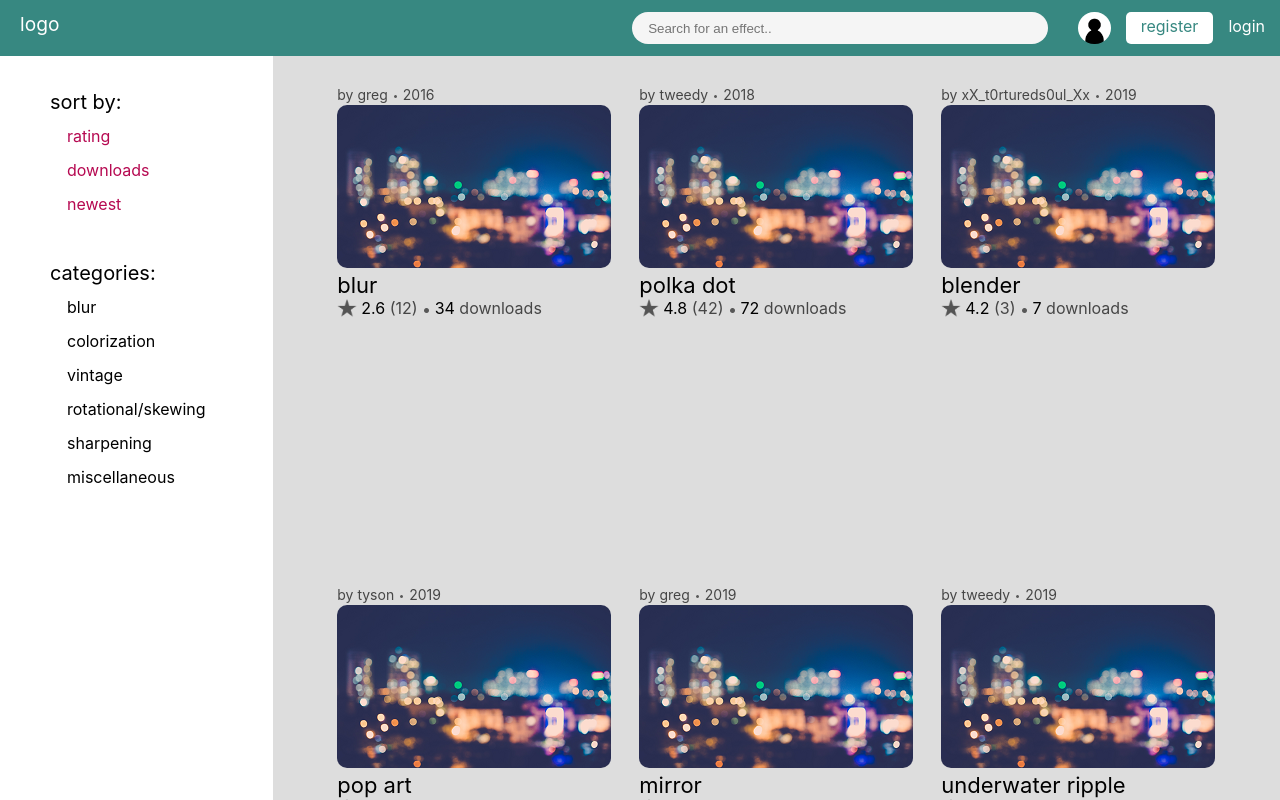
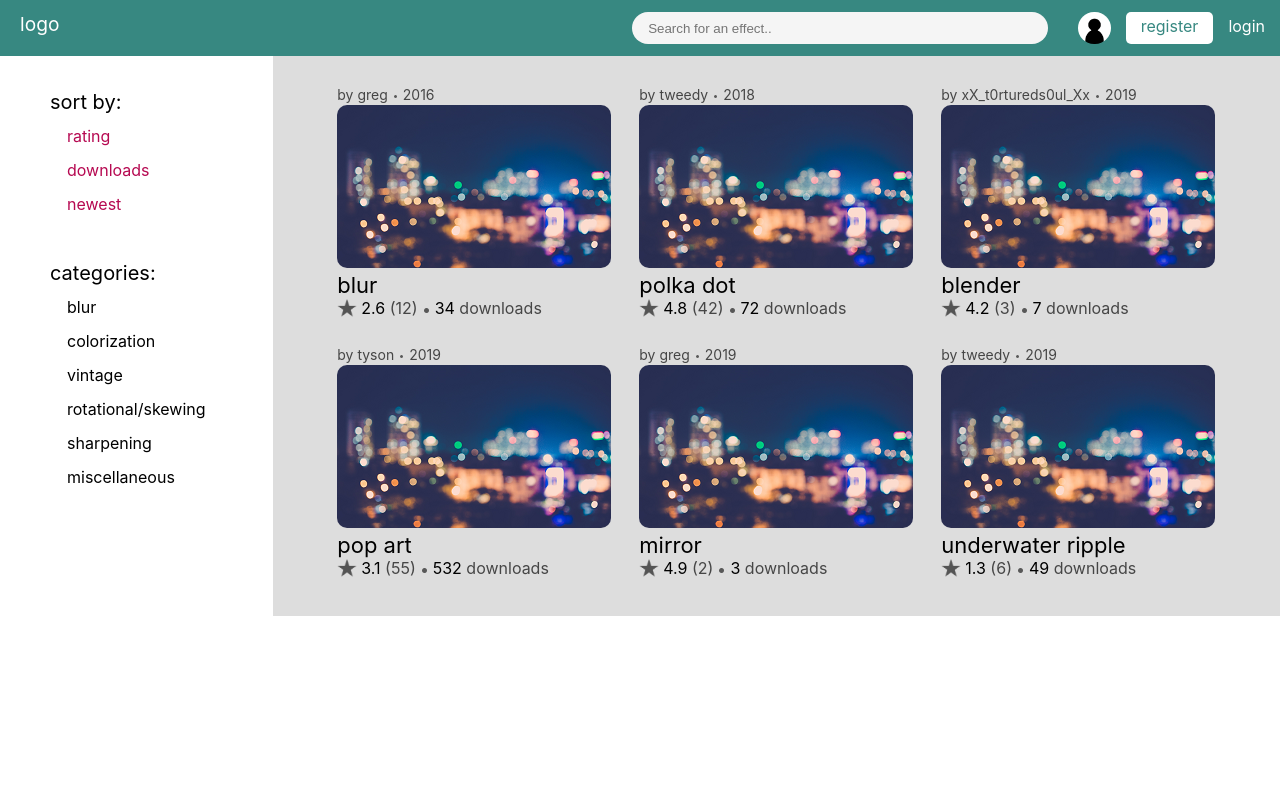
Before and after one commit to B-Evans99/customeffects, a React (Create React App) app in the folder custome/: page / in a window 1280 px wide. Shown: the top 800 px of the page. Built offline with nearby package versions, Linux system fonts and the light colour scheme.

Commit message:
(App.css) change cardbox's minheight from 1000px to  min-content- fixes spacing issues

```diff
--- a/custome/src/App.css
+++ b/custome/src/App.css
@@ -119,7 +119,7 @@ a:hover {
 .cardBox {
   display: flex;
   flex: 1;
-  min-height: 1000px;
+  min-height: min-content;
   flex-wrap: wrap;
   background: #ddd;
   justify-content: center;
```
